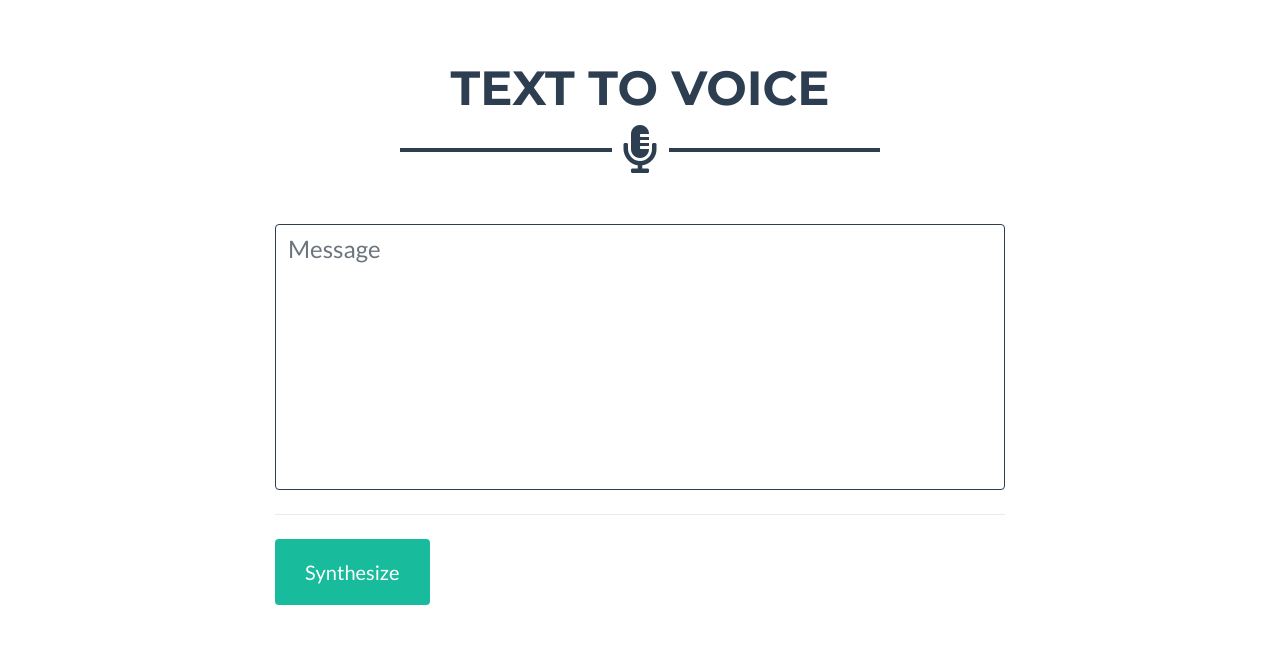
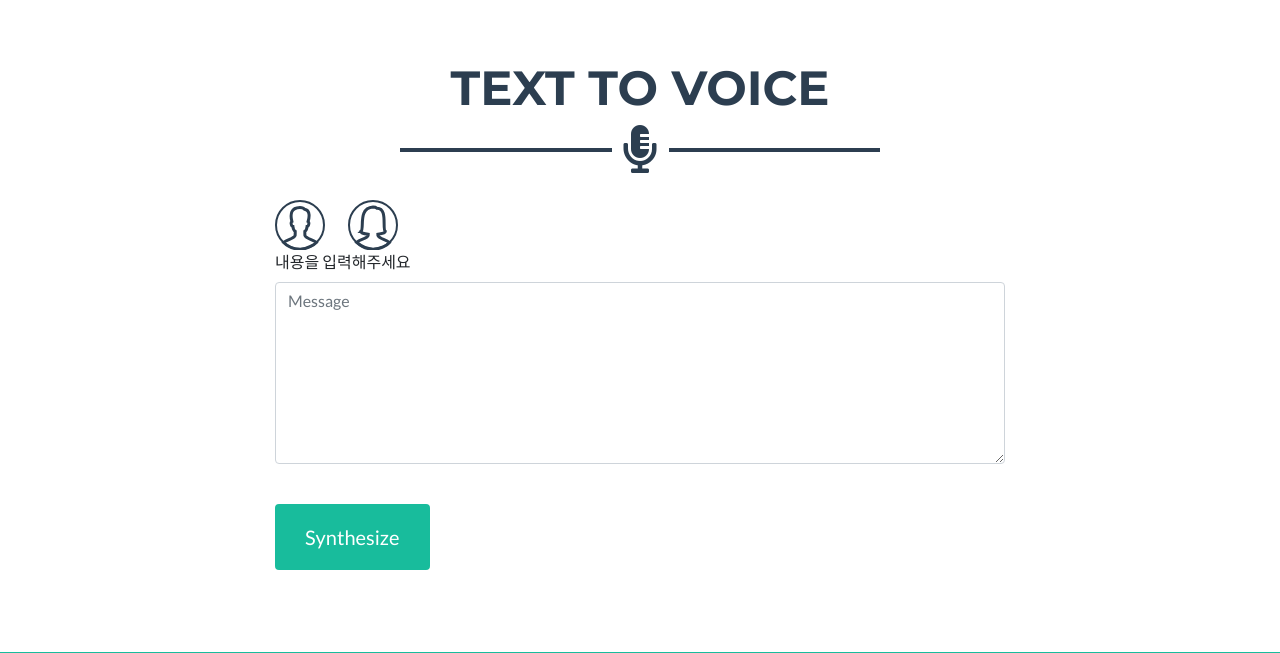
Before and after one commit to brainmining-for-bigdata/maratron, a Django app: page /tts/ in a window 1280 px wide. Shown: the part 1738-2391 px from the top of the page. Run offline with Django 3.2, Linux system fonts and the light colour scheme; parts of the project's set-up code (start-up, migrations or seed data) failed here and were passed over; some libraries are stand-ins or nearby versions.

Commit message:
목소리 선택 기능 추가 생성

```diff
--- a/static/css/customizing.css
+++ b/static/css/customizing.css
@@ -5,3 +5,47 @@
 .hy {
     margin-bottom: 6.5rem!important;
 }
+
+#male {
+    background: url('/static/svg/male.svg') no-repeat;
+    border: none;
+    width: 50px;
+    height: 50px;
+    padding-right: 35px;
+    padding-left: 35px;
+    cursor: pointer;
+}
+
+#male:hover, .male_change {
+    transform: scale(1.1);
+    background: url('/static/svg/male2.svg') no-repeat !important;
+    border: none;
+    width: 50px;
+    height: 50px;
+    padding-right: 35px;
+    padding-left: 35px;
+    cursor: pointer;
+    outline: none ;
+}
+
+#female {
+    background: url('/static/svg/female.svg') no-repeat;
+    border: none;
+    width: 50px;
+    height: 50px;
+    padding-right: 35px;
+    padding-left: 35px;
+    cursor: pointer;
+}
+
+#female:hover, .female_change{
+    transform: scale(1.1);
+    background: url('/static/svg/female2.svg') no-repeat !important;
+    border: none;
+    width: 50px;
+    height: 50px;
+    padding-right: 35px;
+    padding-left: 35px;
+    cursor: pointer;
+    outline: none ;
+}
--- a/static/js/main.js
+++ b/static/js/main.js
@@ -1,40 +1,63 @@
+$(function (){
+
+  function q(selector) { return document.querySelector(selector)}
+
+  var voiceType = [];
+  console.log("voiceType 값 :"+voiceType+"typeof voiceType :"+typeof voiceType);
+
+  $("#male").click(function (){
+      $("#female").removeClass("female_change");
+      $("#male").addClass("male_change");
+      voiceType = $(this).attr("id");
+      alert(voiceType);
+  });
+
+  $("#female").click(function (){
+      $("#male").removeClass("male_change");
+      $("#female").addClass("female_change");
+      voiceType = $(this).attr("id");
+      alert(voiceType);
+  });
+
   $(function () {
+      $("#button").click(function () {
 
-function q(selector) {return document.querySelector(selector)}
+          // voice 빈 값 유무 확인
+          if (voiceType.length==0) {
+            alert("목소리 타입을 선택하세요");
+            return false;
+        }
 
-$(function(){
-  $("#button").click(function(){
-      // 텍스트 빈 값 확인
-      if(!document.sentMessage.text.value){
+          // text 빈 값 유무 확인
+          if (!document.sentMessage.text.value) {
               alert("내용을 입력하세요");
               document.sentMessage.text.focus()
-        return false
+              return false;
           }
-        // Synthesize 처리과정 노출
-        text = q('#text').value.trim()
+
+          // Synthesize 처리 과정
+          text = q("#text").value.trim()
 
           if (text) {
-          q('#message').textContent = 'Synthesizing...'
-          q('#button').disabled = true
+            q("#message").textContent = "Synthesizing..."
+            q('#button').disabled = false
             q('#audio').hidden = true
           }
 
-      // 텍스트 값 전달
+          // 텍스트 값 views.py 전달
           urls = '/tts/synthesize/';
+          var allData = {"voiceType": voiceType, "text": $("#text").val()};
             $.ajax({
-        url : urls,
-        datatype :"text",
-        type :"POST",
-        data : {"text":$("#text").val()},
-        success : function(result){
+              url: urls,
+              datatype: "text",
+              type: "POST",
+              data: allData,
+              success: function (result) {
                 audio = result["audio"]
-            //console.log(audio);
-            //alert(audio);
                 q('#audio').hidden = false
                 q('#audio').src = audio
               }
             });
       });
   });
-
 });
--- a/tts/templates/tts/index.html
+++ b/tts/templates/tts/index.html
@@ -13,9 +13,6 @@
   <link rel="stylesheet" type="text/css" href="https://fonts.googleapis.com/css?family=Montserrat:400,700">
   <link rel="stylesheet" type="text/css" href="https://fonts.googleapis.com/css?family=Lato:400,700,400italic,700italic">
   <link rel="stylesheet" type="text/css" href="https://use.fontawesome.com/releases/v5.8.1/css/all.css" integrity="sha384-50oBUHEmvpQ+1lW4y57PTFmhCaXp0ML5d60M1M7uH2+nqUivzIebhndOJK28anvf" crossorigin="anonymous">
-  {% comment %} <link rel="stylesheet" type="text/css" href="https://cdnjs.cloudflare.com/ajax/libs/font-awesome/5.8.1/webfonts/fa-solid-900.ttf">
-  <link rel="stylesheet" type="text/css" href="https://cdnjs.cloudflare.com/ajax/libs/font-awesome/5.8.1/webfonts/fa-solid-900.woff">
-  <link rel="stylesheet" type="text/css" href="https://cdnjs.cloudflare.com/ajax/libs/font-awesome/5.8.1/webfonts/fa-solid-900.woff2"> {% endcomment %}
 
   <!-- Bootstrap core CSS -->
   <link rel="stylesheet" type="text/css" href="{% static 'css/bootstrap.min.css' %}">
@@ -159,12 +156,16 @@
           <!-- The form should work on most web servers, but if the form is not working you may need to configure your web server differently. -->
           <form name="sentMessage" id="contactForm" novalidate="novalidate" method="post">
           {% csrf_token %}
-            <div class="control-group">
-              <div class="form-group floating-label-form-group controls mb-0 pb-2">
+            <div >
+              {% comment %} <div class="form-group floating-label-form-group controls mb-0 pb-2"> {% endcomment %}
+              <div class="voice">
+                <input type="button" class="voiceChoice" id="male" name="gender" />
+                <input type="button" class="voiceChoice" id="female" name="gender"/>
+              </div>
                 <label>내용을 입력해주세요</label>
                 <textarea class="form-control" name='text' id="text" rows="7" placeholder="Message" required="required" data-validation-required-message="Please enter a message."></textarea>
                 <p class="help-block text-danger"></p>
-              </div>
+              {% comment %} </div> {% endcomment %}
             </div>
             <br>
             <div id="success"></div>
--- a/tts/views.py
+++ b/tts/views.py
@@ -15,7 +15,9 @@
 def synthesize(request):
     print("view 도착")
     text = request.POST['text'].strip()
+    voiceType = request.POST['voiceType'].strip()
     print(text)
+    print(voiceType)
 
     path_dir = '/static/audio/'
     audio_file = path_dir + eval_text(text)
```
Also changed, not shown: static/svg/female.svg (added), static/svg/female2.svg (added), static/svg/male.svg (added), static/svg/male2.svg (added). Lines whose indentation alone changed are shown as unchanged.
